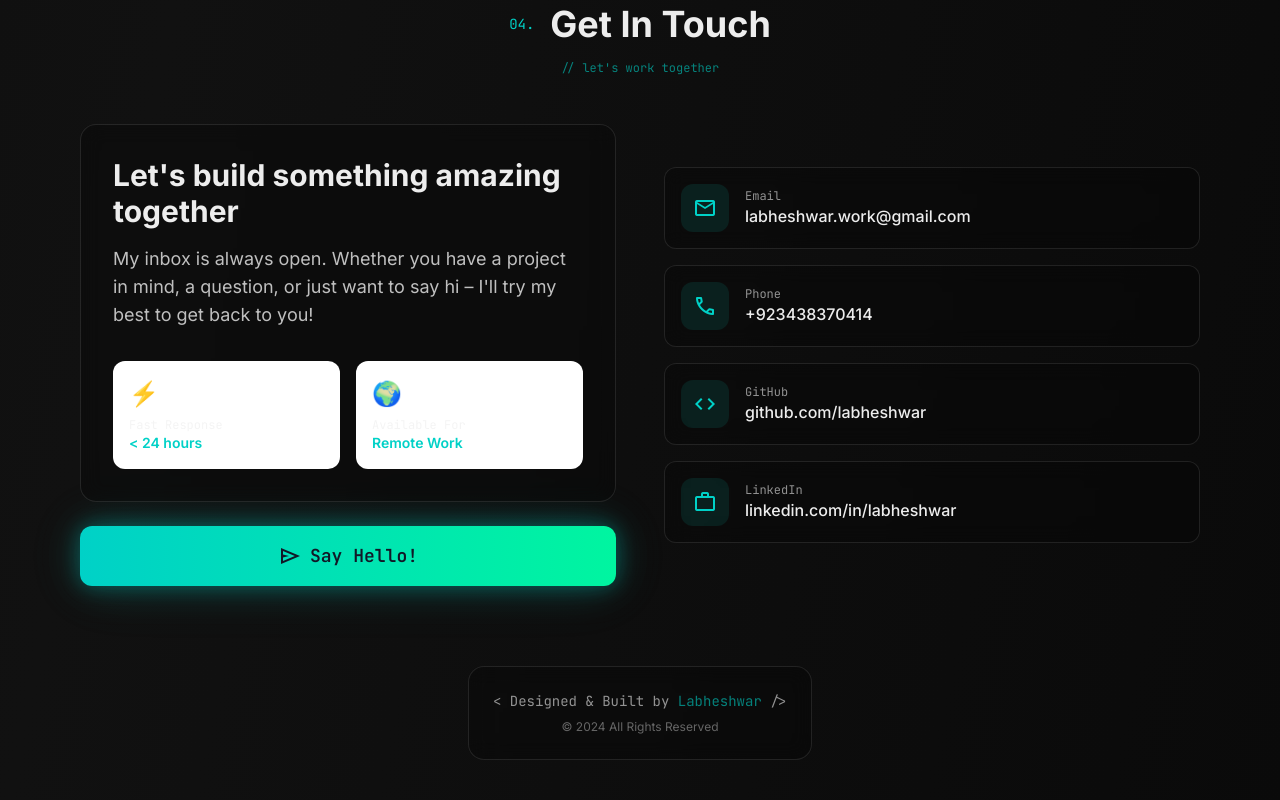
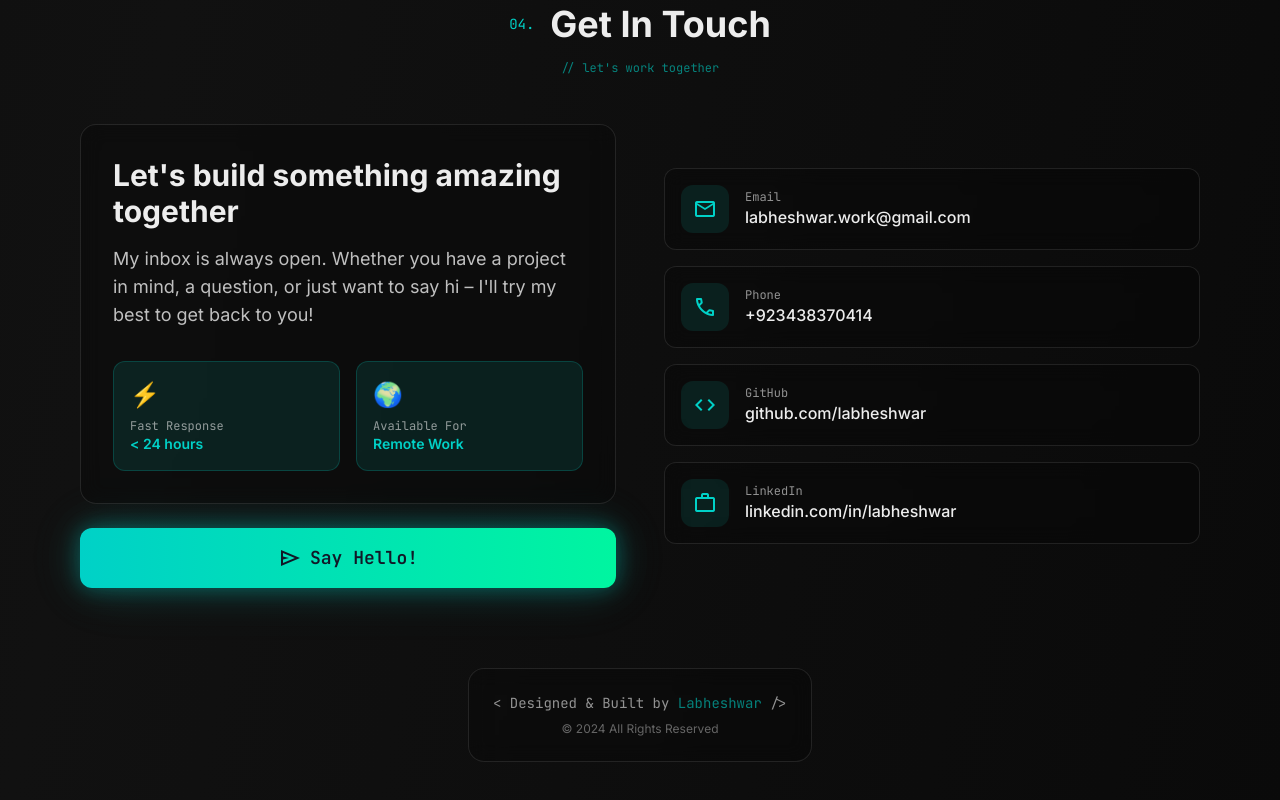
Before and after one commit to labheshwar/personal-portfolio, a React (Vite) app: page / in a window 1280 px wide. Shown: the part 5312-6112 px from the top of the page. Built offline with nearby package versions, Linux system fonts and the light colour scheme; a web font is replaced by a local one.

Commit message:
ui bug fix

```diff
--- a/src/Components/Contact.jsx
+++ b/src/Components/Contact.jsx
@@ -111,8 +111,10 @@ const Contact = () => {
                     whileInView={{ opacity: 1, y: 0 }}
                     viewport={{ once: true }}
                     transition={{ delay: 0.3 + index * 0.1 }}
-                    className={`p-4 rounded-xl ${
-                      theme === 'dark' ? 'bg-white/5' : 'bg-black/5'
+                    className={`p-4 rounded-xl border ${
+                      theme === 'dark'
+                        ? 'bg-primary-dark/10 border-primary-dark/20'
+                        : 'bg-primary-light/10 border-primary-light/20'
                     }`}
                   >
                     <span className="text-2xl">{stat.icon}</span>
```
